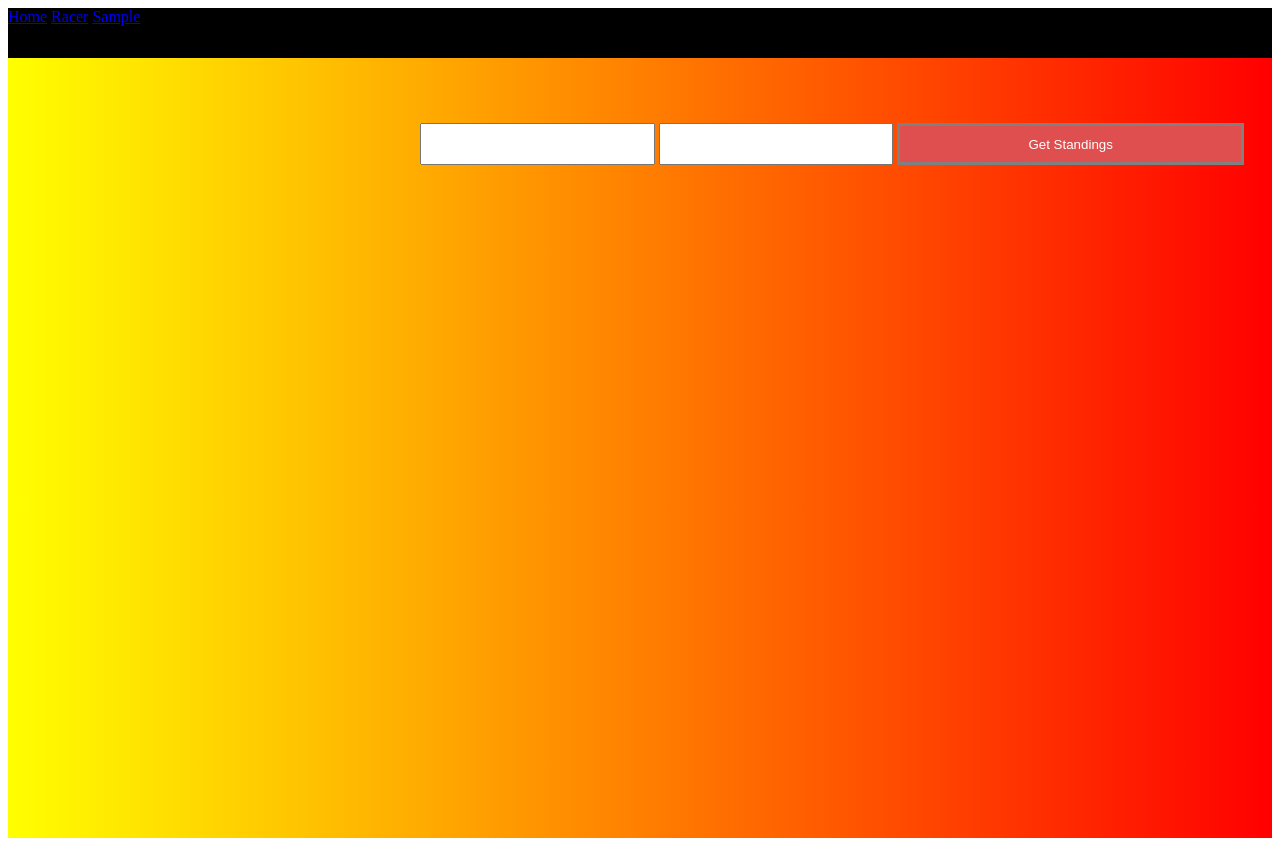
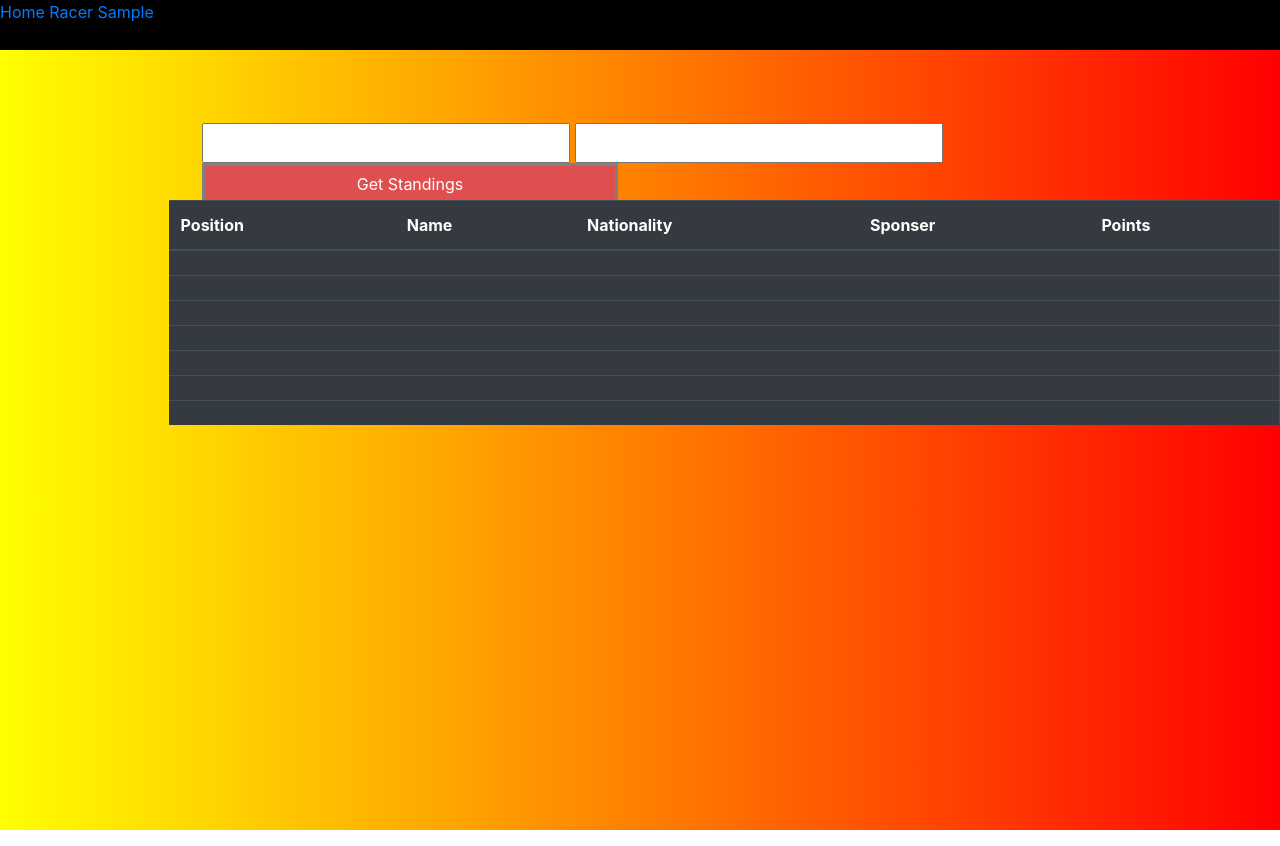
Before and after one commit to reinaldo1526/week6day3hw, a plain HTML site: page index.html in a window 1280 px wide. Drawn offline with nearby package versions, Linux system fonts and the light colour scheme.

Commit message:
update hw

```diff
--- a/css/main.css
+++ b/css/main.css
@@ -8,13 +8,13 @@
     position: absolute;
     padding: 35px 10px;
     margin: 8px 0;
-    left: 410px;
+    left: 15%;
     top: 10%;
 }
 
 .lol {
-    height: 36px;
-    width: 17em;
+    height: 40px;
+    width: 23em;
 }
 
 .realb {
@@ -30,3 +30,9 @@
     background-color: black;
     height: 50px;
 }
+
+.container {
+    position: absolute;
+    left: 12%;
+    top: 25%;
+}
--- a/index.html
+++ b/index.html
@@ -4,25 +4,103 @@
     <meta charset="UTF-8">
     <meta name="viewport" content="width=device-width, initial-scale=1.0">
     <meta http-equiv="X-UA-Compatible" content="ie=edge">
-    <link rel="stylesheet" href="css/main.css">
-    <script src="js/jquery.js" defer></script>
+    <link rel="stylesheet" href="https://stackpath.bootstrapcdn.com/bootstrap/4.4.1/css/bootstrap.min.css" integrity="sha384-Vkoo8x4CGsO3+Hhxv8T/Q5PaXtkKtu6ug5TOeNV6gBiFeWPGFN9MuhOf23Q9Ifjh" crossorigin="anonymous">
+    <link rel="stylesheet" href="css/main.css">  <!--it metters where i put my css and jquery when using bootstrap-->
+    <script src="js/jquery.js"></script>
+    <script src="https://stackpath.bootstrapcdn.com/bootstrap/4.4.1/js/bootstrap.min.js" integrity="sha384-wfSDF2E50Y2D1uUdj0O3uMBJnjuUD4Ih7YwaYd1iqfktj0Uod8GCExl3Og8ifwB6" crossorigin="anonymous"></script>
     <script src="js/main.js" defer></script>
     <title>F1 Racer API Data</title>
 </head>
 <body>
 
     <div class="topnav">
-        <a class="active" href="home">Home</a>
-        <a href="racer">Racer</a>
-        <a href="sample">Sample</a>
+        <a class="active" href="">Home</a>
+        <a href="">Racer</a>
+        <a href="">Sample</a>
     </div>
 
-    <form action="" name="testForm" class="search">
-        <input type="text" placeholder="" class="lol" >
-        <input type="text" placeholder="" class="lol">
-        <button id="submitButton" class="realb" onClick="event.preventDefault(); submitForm()">Get Standings</button>
+    <form name="f1Form" id="f1Form" class="search">
+        <input type="text" placeholder="" id= "year" name= "year" class="lol" >
+        <input type="text" placeholder="" id="lap" name="lap" class="lol">
+        <button id="submitButton" class="realb" onClick="event.preventDefault(); f1Data()">Get Standings</button>
     </form>
-    <div id="grad4"></div>
+
+    <div id="driver-table" class="container">
+        <table class="table table-dark">
+            <thead>
+                <tr>
+                    <th scope="col">Position</th>
+                    <th scope="col">Name</th>
+                    <th scope="col">Nationality</th>
+                    <th scope="col">Sponser</th>
+                    <th scope="col">Points</th>
+                </tr>
+            </thead>
+            <tbody>
+                <tr>
+
+                    <th scope="row" id="position0"></th>
+                    <td id="driverName0"></td>
+                    <td id="nationality0"></td>
+                    <td id="sponser0"></td>
+                    <td id="points0"></td>
+                </tr>
+                <tr>
+
+                    <th scope="row" id="position1"></th>
+                    <td id="driverName1"></td>
+                    <td id="nationality1"></td>
+                    <td id="sponser1"></td>
+                    <td id="points1"></td>
+                </tr>
+                <tr>
+
+                    <th scope="row" id="position2"></th>
+                    <td id="driverName2"></td>
+                    <td id="nationality2"></td>
+                    <td id="sponser2"></td>
+                    <td id="points2"></td>
+                </tr>
+                <tr>
+
+                    <th scope="row" id="position3"></th>
+                    <td id="driverName3"></td>
+                    <td id="nationality3"></td>
+                    <td id="sponser3"></td>
+                    <td id="points3"></td>
+                </tr>
+                <tr>
+
+                    <th scope="row" id="position4"></th>
+                    <td id="driverName4"></td>
+                    <td id="nationality4"></td>
+                    <td id="sponser4"></td>
+                    <td id="points4"></td>
+                </tr>
+                <tr>
+
+                    <th scope="row" id="position5"></th>
+                    <td id="driverName5"></td>
+                    <td id="nationality5"></td>
+                    <td id="sponser5"></td>
+                    <td id="points5"></td>
+                </tr>
+                <tr>
+
+                    <th scope="row" id="position6"></th>
+                    <td id="driverName6"></td>
+                    <td id="nationality6"></td>
+                    <td id="sponser6"></td>
+                    <td id="points6"></td>
+                </tr>
+            </tbody>
+        </table>
+
+    </div>
+
+    <div id="grad4">
+
+    </div>
 
 </body>
 </html>
--- a/js/main.js
+++ b/js/main.js
@@ -0,0 +1,31 @@
+function f1Data(){
+    let year = $("#f1Form input[name=year]").val()
+    let lap = $("#f1Form input[name=lap]").val()
+    console.log(year, lap)
+
+    $.get('https://ergast.com/api/f1/'+ year + '/' + lap + '/'+'driverStandings.json', function (data){
+        let common = data.MRData.StandingsTable.StandingsLists[0]
+
+        // For loob for the table
+
+        for(let i = 0; i < 8; i++){
+            let position = common.DriverStandings[i].position
+            let name = common.DriverStandings[i].Driver.givenName
+            let nationality = common.DriverStandings[i].Driver.nationality
+            let sponser = common.DriverStandings[i].Constructors[0].name
+            let points = common.DriverStandings[i].points
+
+            // Input Data into Table
+            $("#position" + i.toString()).text(position)
+            $("#driverName" + i.toString()).text(name)
+            $("#nationality" + i.toString()).text(nationality)
+            $("#sponser" + i.toString()).text(sponser)
+            $("#points" + i.toString()).text(points)
+
+
+
+
+
+        }
+    })
+}
```
